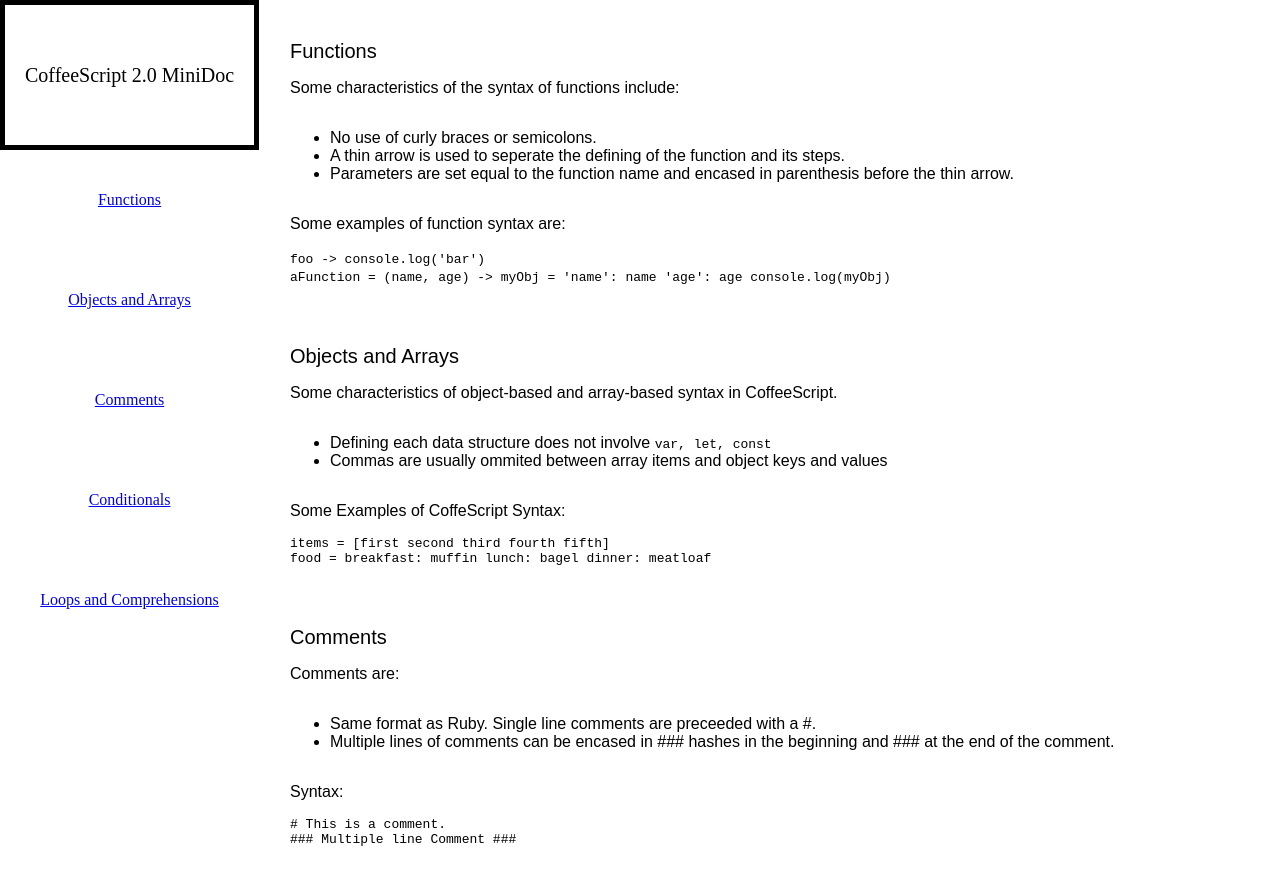
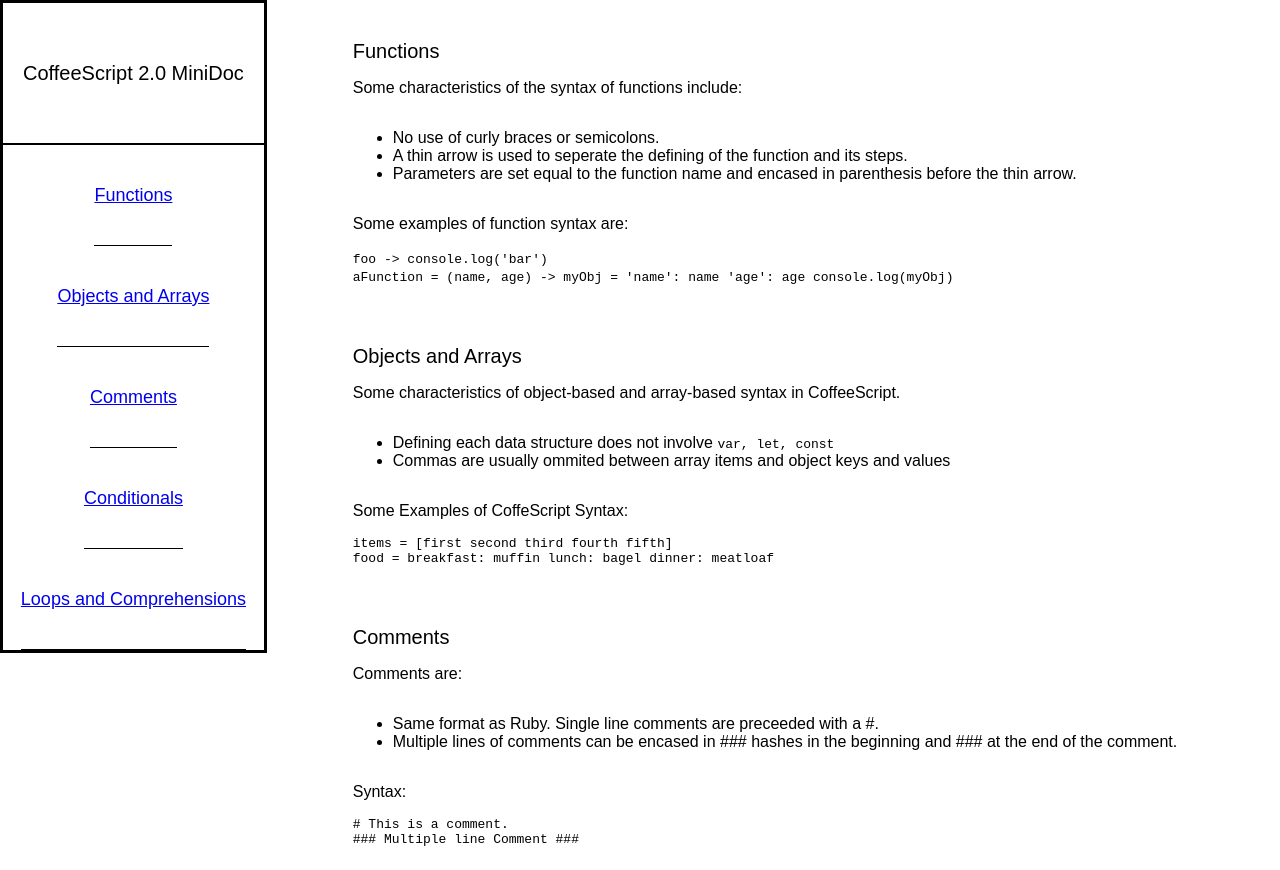
Before and after one commit to neodynia/tech-doc-pg, a plain HTML site: page index.html in a window 1280 px wide. Shown: the top 870 px of the page. Drawn offline with Linux system fonts and the light colour scheme.

Commit message:
feat: Add border to nav bar and center main section text

```diff
--- a/css/main.css
+++ b/css/main.css
@@ -25,19 +25,27 @@ nav {
   position: fixed;
   align-items: center;
   line-height: 100px;
+  border: 3px solid #000;
 }
 
 .header-navbar {
   font-size: 20px;
+  font-family: Arial;
   padding: 20px;
-  border: 5px solid #000;
+  border-bottom: 2px solid #000;
 }
 
+.nav-link {
+  font-size: 18px;
+  font-family: Arial;
+  border-bottom: solid 1px #000;
+}
 
 
 main {
     grid-column: 2 / 3;
     font-family: Arial;
+    justify-self: center;
 }
 
 .main-section header {
```
